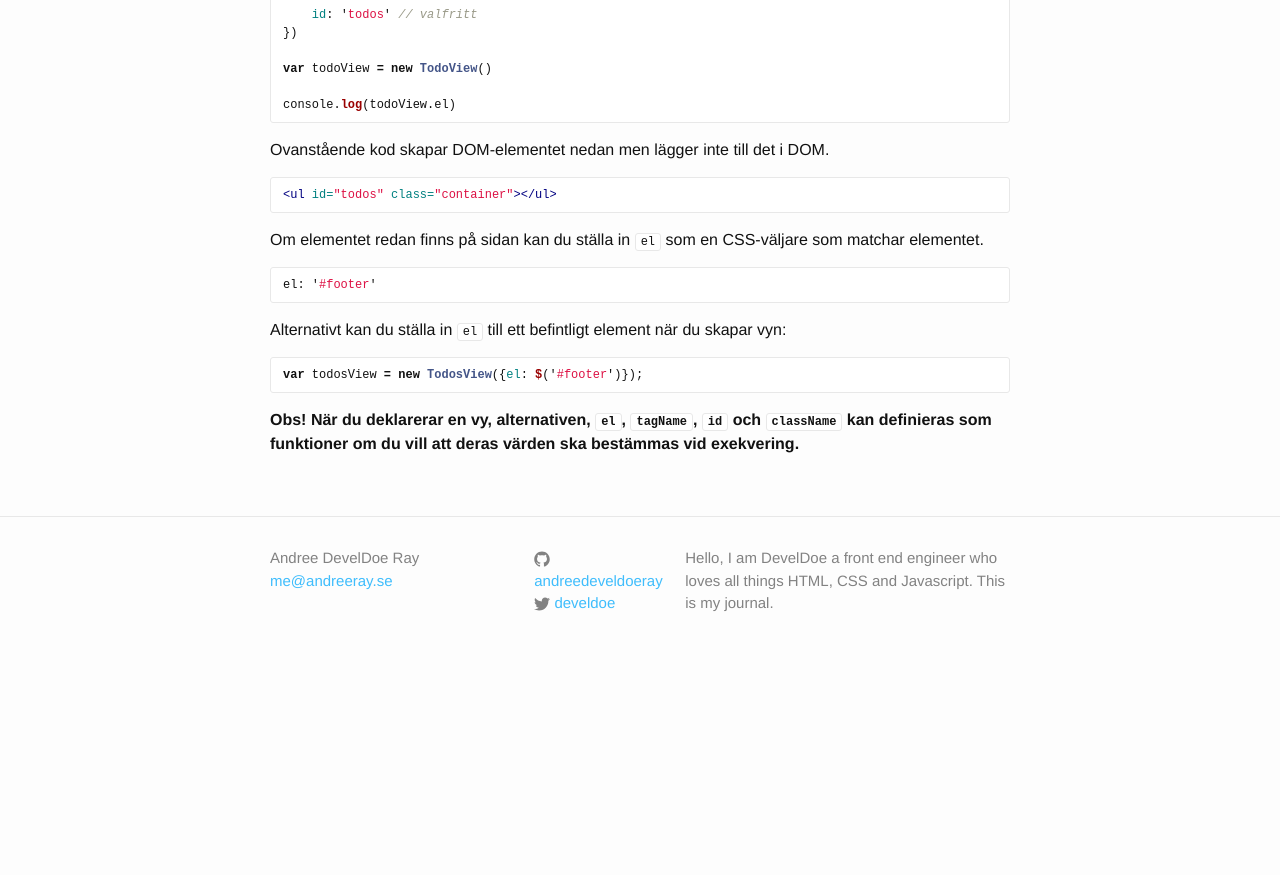
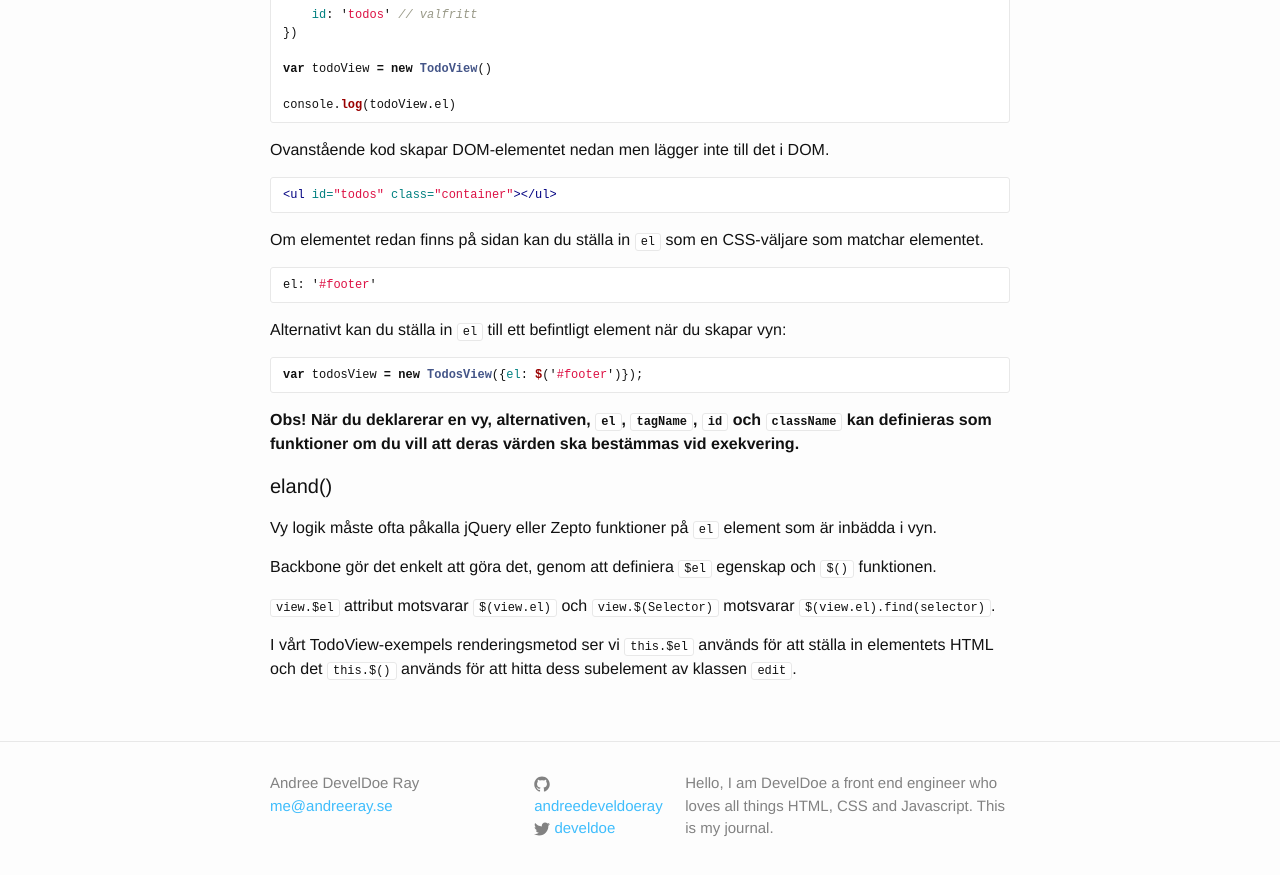
Before and after one commit to develdoe/develdoe.github.io, a Jekyll site: the page built from _posts/2017-10-30-backbonejs-basics.md, in a window 1280 px wide and 900 px high, scrolled down 9200 px. Shown: the top 875 px of the window. Built offline with Jekyll 4.4.1, drawn with Linux system fonts in a browser that asks for light colours; before the commit the page ends 9875 px from its top, so only the background shows below that.

Commit message:
Update 2017-10-30-backbonejs-basics.md

````diff
--- a/_posts/2017-10-30-backbonejs-basics.md
+++ b/_posts/2017-10-30-backbonejs-basics.md
@@ -437,3 +437,13 @@ var todosView = new TodosView({el: $('#footer')});
 ```
 
 **Obs! När du deklarerar en vy, alternativen, `el`, `tagName`, `id` och `className` kan definieras som funktioner om du vill att deras värden ska bestämmas vid exekvering.**
+
+#### eland()
+
+Vy logik måste ofta påkalla jQuery eller Zepto funktioner på `el` element som är inbädda i vyn.
+
+Backbone gör det enkelt att göra det, genom att definiera `$el` egenskap och `$()` funktionen.
+
+`view.$el` attribut motsvarar `$(view.el)` och `view.$(Selector)` motsvarar `$(view.el).find(selector)`.
+
+I vårt TodoView-exempels renderingsmetod ser vi `this.$el` används för att ställa in elementets HTML och det `this.$()` används för att hitta dess subelement av klassen `edit`.
````
